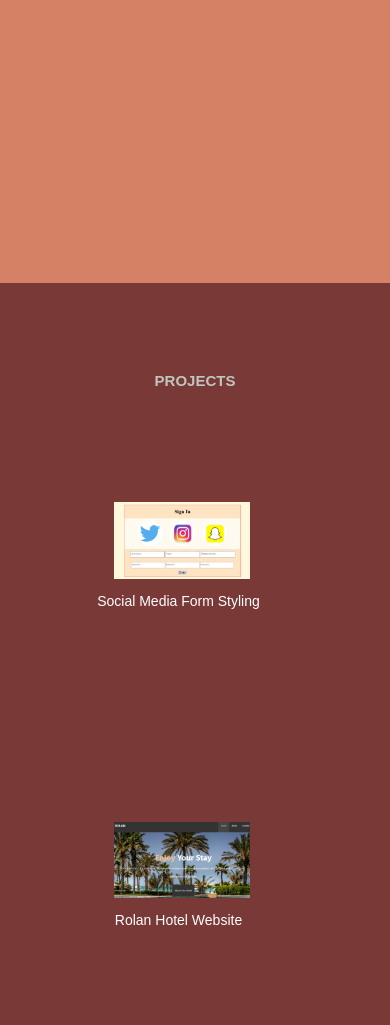
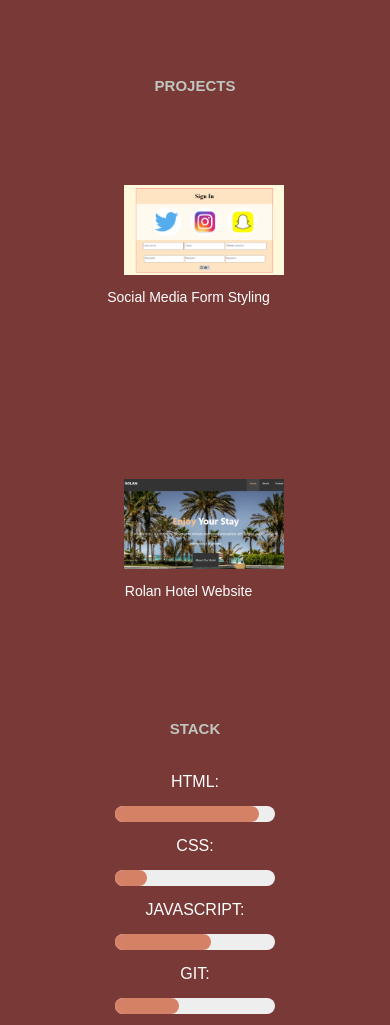
Before and after one commit to Jameelah99/Jemmys-Portfolio, a plain HTML site: page index.html in a window 390 px wide. Shown: the part 2380-3405 px from the top of the page. Drawn offline with Linux system fonts and the light colour scheme.

Commit message:
made a change

```diff
--- a/index.css
+++ b/index.css
@@ -592,7 +592,7 @@ main {
     background-size: cover;
     background-repeat: no-repeat;
     background-position: center center;
-    height: 130vh;
+    height: 115vh;
   }
 
   .hero-wrapper-content {
@@ -629,7 +629,7 @@ main {
   }
 
   #about {
-    height: 150vh;
+    height: 130vh;
   }
 
   #about p {
@@ -638,14 +638,13 @@ main {
 
   #projects {
     width: 100%;
-    height: 175vh;
+    height: 160vh;
     align-items: center;
   }
 
   .project-card img {
-    width: 130%;
-    height: 130%;
-    margin-top: 5px;
+    width: 150%;
+    height: 140%;
   }
 
   .card-content {
@@ -657,7 +656,7 @@ main {
   .project-card-wrapper {
     width: 70%;
     height: 20%;
-    padding-right: 170px;
+    padding-right: 150px;
   }
 
   .project-links svg {
@@ -684,6 +683,6 @@ main {
   }
 
   #contact {
-    height: 175vh;
+    height: 155vh;
   }
 }
```
